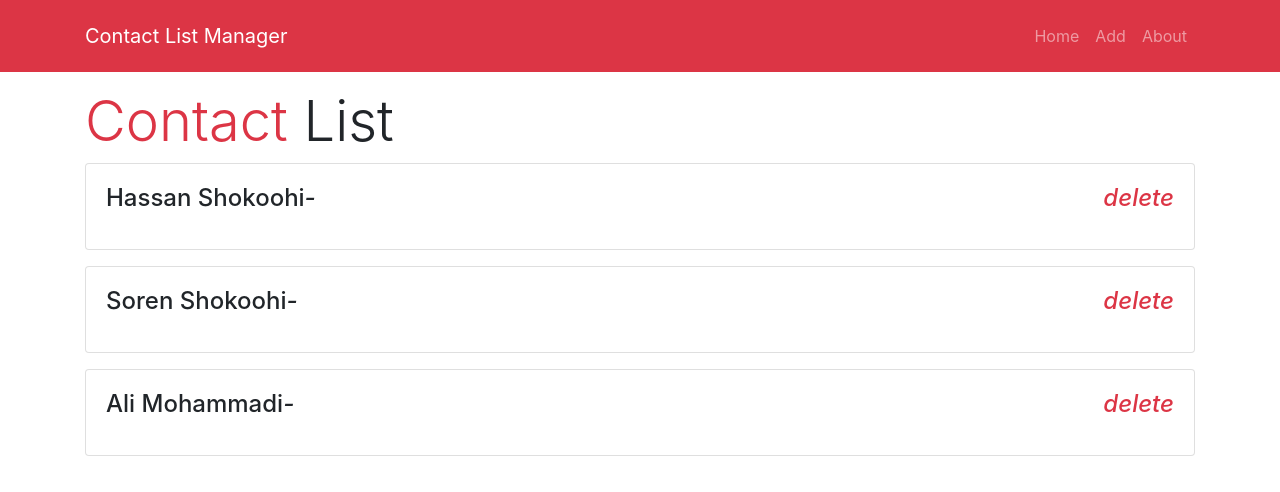
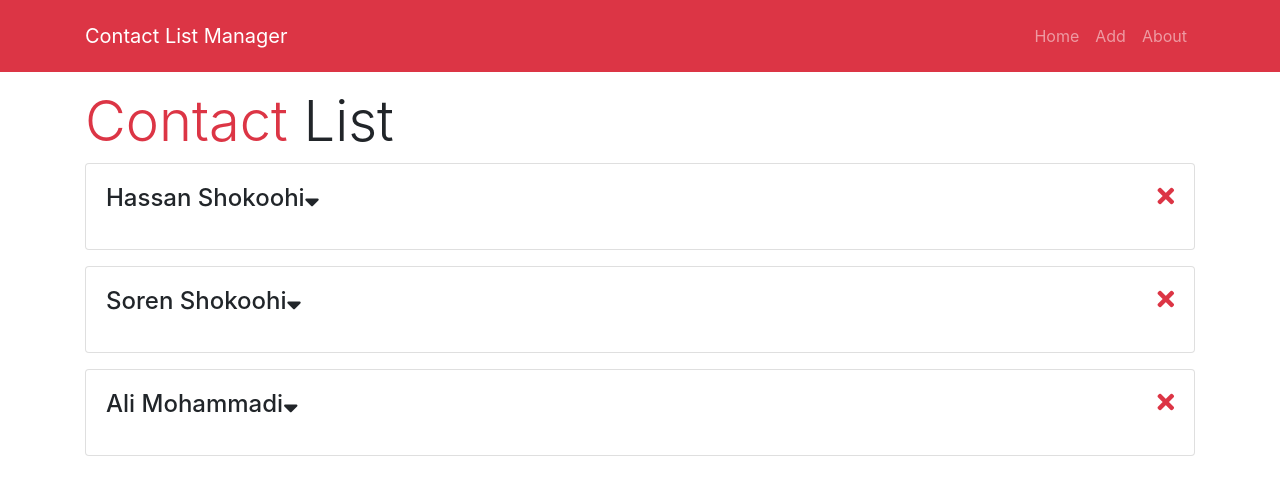
Before and after one commit to hassanshokoohimatin/contact-manager-react, a React (Create React App) app: page / in a window 1280 px wide. Shown: the top 492 px of the page. Built offline with nearby package versions, Linux system fonts and the light colour scheme.

Commit message:
styled with fontawesome

```diff
--- a/src/App.js
+++ b/src/App.js
@@ -7,6 +7,7 @@ import {Provider} from './Context';
 import AddContact from './components/contacts/AddContact';
 import {BrowserRouter as Router, Route, Switch} from 'react-router-dom';
 import About from './components/pages/About';
+import NotFound from './components/pages/NotFound';
 
 class App extends Component{
     render(){
@@ -20,6 +21,7 @@ class App extends Component{
                                 <Route exact path="/" component={Contacts} />
                                 <Route exact path="/about" component={About} />
                                 <Route exact path="/contact/add" component={AddContact} />
+                                <Route component={NotFound} />
                             </Switch>
                         </div>
                     </div>
--- a/src/components/contacts/contact.js
+++ b/src/components/contacts/contact.js
@@ -29,11 +29,11 @@ class Contact extends Component {
                     return(
                         <div className="card card-body mb-3">
                             <h4 className="mb-3">{name}
-                            <i onClick={this.showClick} style={{cursor: "pointer"}}>-</i>
-                            <i className="float-right text-danger"
+                            <i  className="fas fa-sort-down"
+                                onClick={this.showClick} style={{cursor: "pointer"}}></i>
+                            <i className="float-right text-danger fas fa-times"
                                 style={{cursor: "pointer"}}
                                 onClick={this.deleteContact.bind(this, id, dispatch)}>
-                                delete
                             </i>
                             </h4>
                                     {showInfo ?
--- /dev/null
+++ b/src/components/pages/NotFound.js
@@ -0,0 +1,12 @@
+import React from 'react'
+
+export default function NotFound() {
+    return (
+        <div>
+            <h1 className="display-4"><span className="text-danger">404</span> Page Not Found</h1>
+            <p className="lead">
+                Sorry, This Page Can Not Be Found
+            </p>
+        </div>
+    )
+}
```
